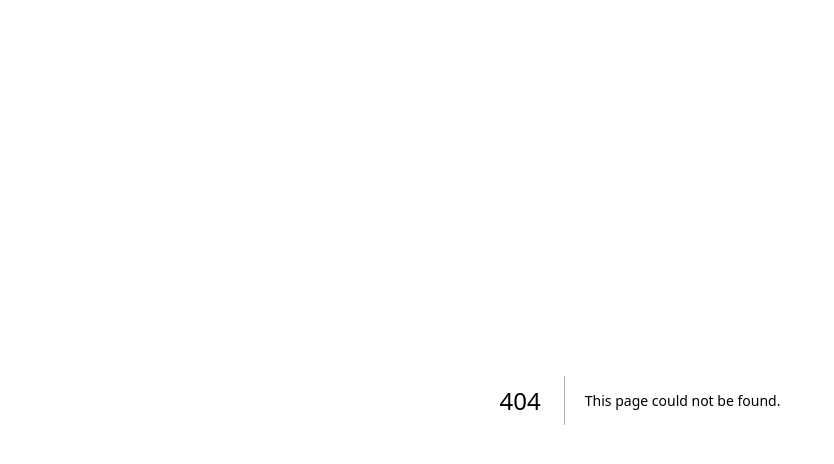
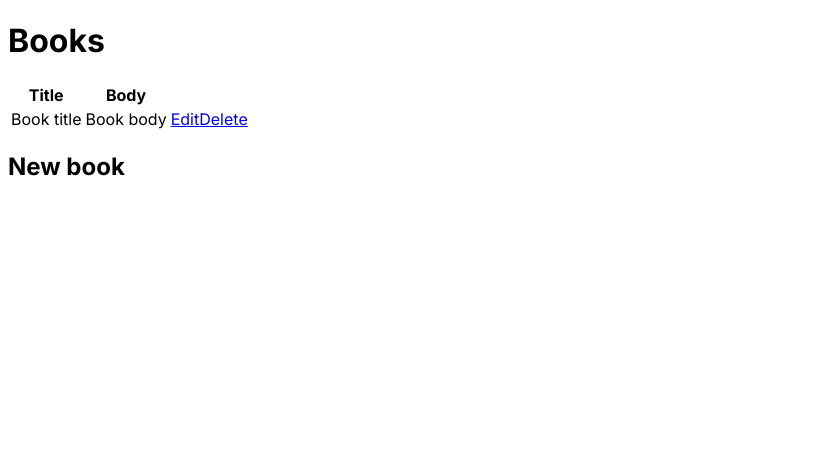
Before and after one commit to recodeyo1ko/posting-book-frontend-next, a Next.js app: page /books in a window 1280 px wide. Before the commit this address had no page. Shown: the top 464 px of the page, without its empty margins (0-834 px from the left). Built offline with nearby package versions, Linux system fonts and the light colour scheme.

Commit message:
[add]page

```diff
--- /dev/null
+++ b/app/books/page.tsx
@@ -0,0 +1,29 @@
+import Book from "../components/Book";
+import NewBookForm from "../components/NewBookForm";
+
+const BookIndexPage = () => {
+  return (
+    <div>
+      <h1>Books</h1>
+
+      <table>
+        <thead>
+          <tr>
+            <th>Title</th>
+            <th>Body</th>
+            <th></th>
+          </tr>
+        </thead>
+
+        <tbody>
+          <Book></Book>
+        </tbody>
+      </table>
+
+      <h2>New book</h2>
+      <NewBookForm></NewBookForm>
+    </div>
+  );
+};
+
+export default BookIndexPage;
--- /dev/null
+++ b/app/components/Book.tsx
@@ -0,0 +1,14 @@
+const Book = () => {
+  return (
+    <tr>
+      <td>Book title</td>
+      <td>Book body</td>
+      <td>
+        <a href="#">Edit</a>
+        <a href="#">Delete</a>
+      </td>
+    </tr>
+  );
+};
+
+export default Book;
--- /dev/null
+++ b/app/components/NewBookForm.tsx
@@ -0,0 +1,3 @@
+const NewBookForm = () => {};
+
+export default NewBookForm;
```
Also changed, not shown: app/page.tsx (+18 -1 lines).
